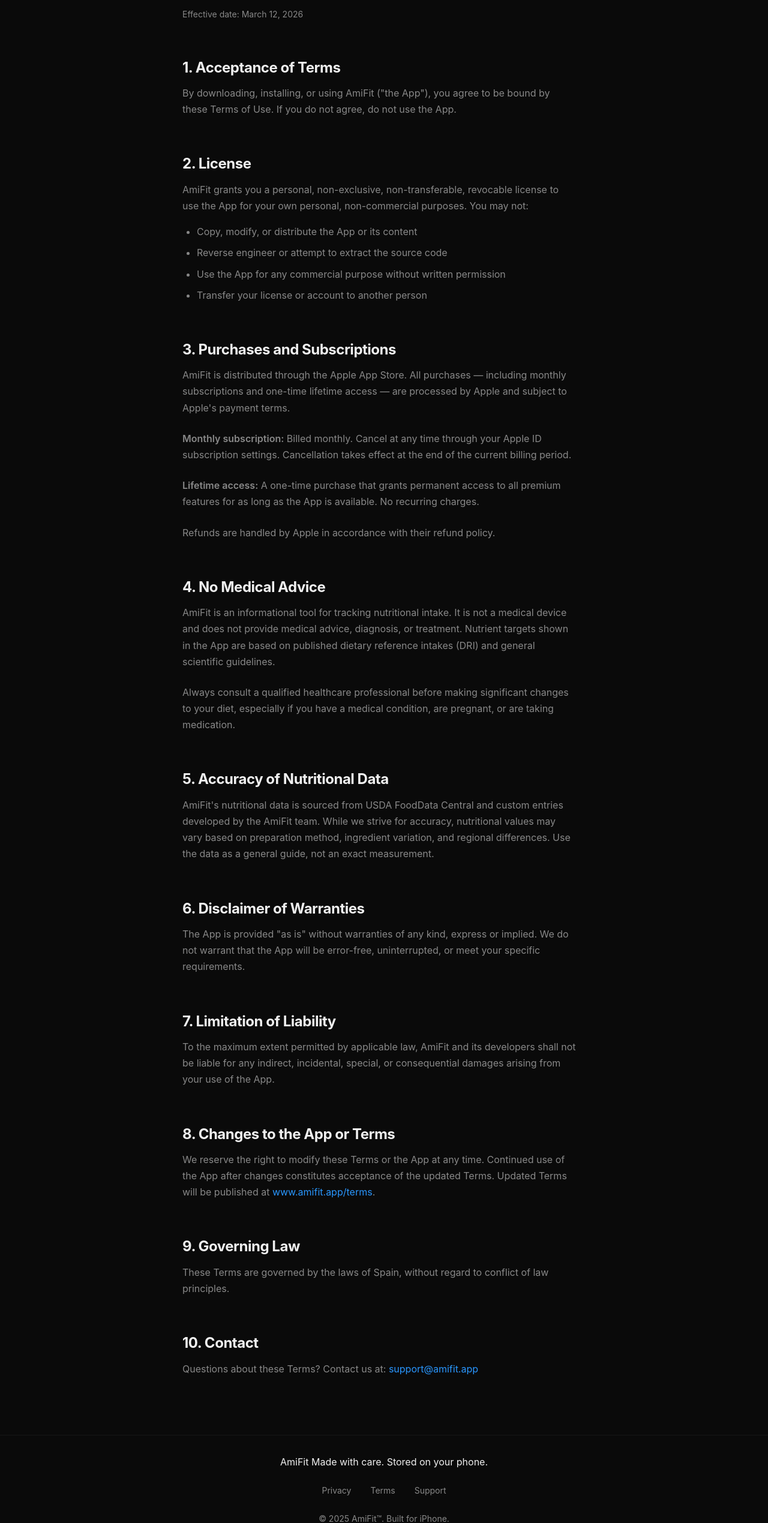
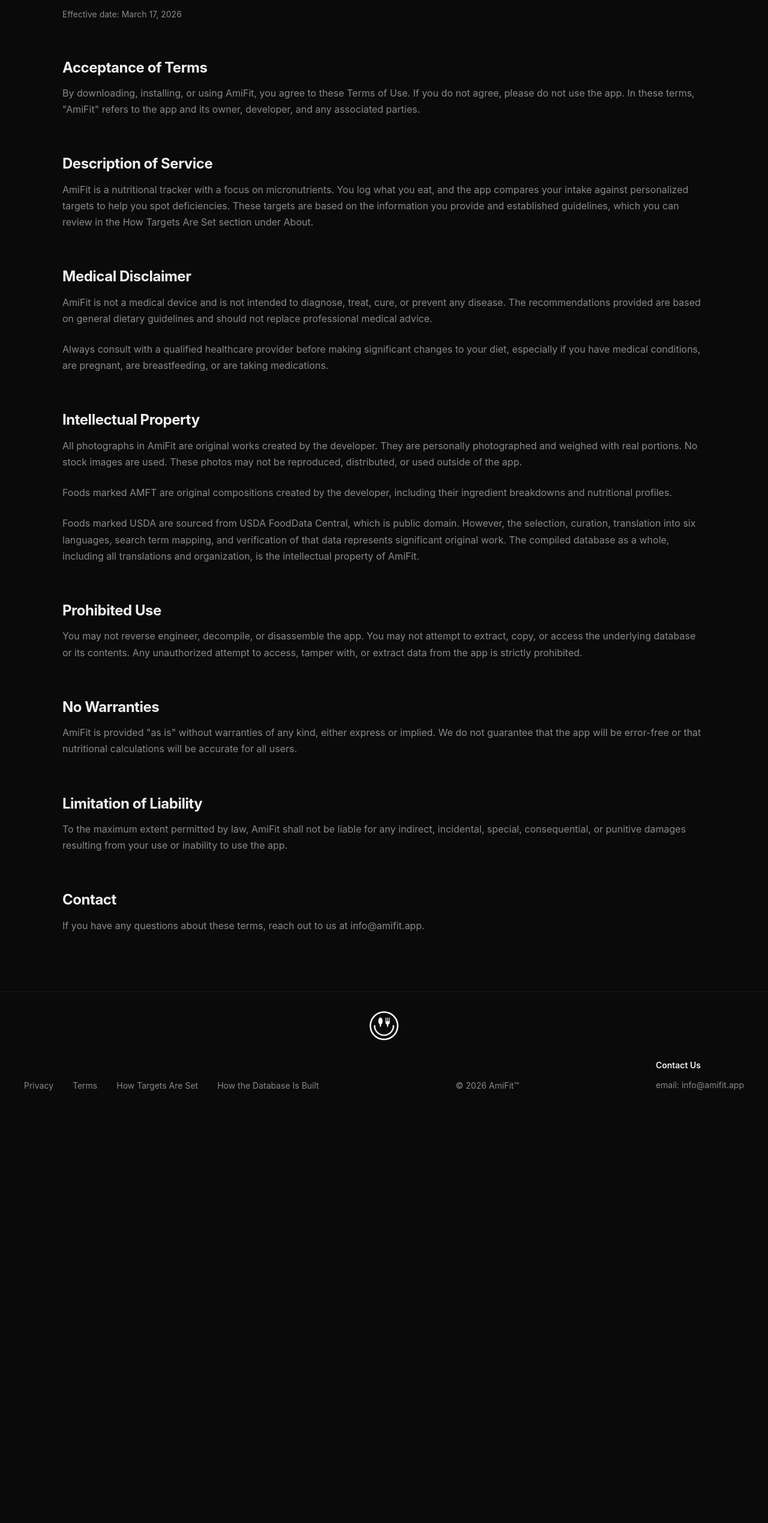
Before and after one commit to sebae91/amifit-web, a plain HTML site: page terms.html in a window 1280 px wide. Shown: the part 221-2760 px from the top of the page at 60% size. After the commit the page ends 2074 px from the top, so only its background shows below. Drawn offline with Linux system fonts and the light colour scheme.

Commit message:
privacy terms

```diff
--- a/terms.html
+++ b/terms.html
@@ -1,5 +1,5 @@
 <!-- This is the start of the terms.html file -->
-<!-- Last revised by your AI friend: 2026-03-12 -->
+<!-- Last revised by your AI friend: 2026-03-17 -->
 <!DOCTYPE html>
 <html lang="en">
 <head>
@@ -25,10 +25,11 @@
   <link rel="stylesheet" href="assets/css/animations.css">
 
   <style>
+    body { display: flex; flex-direction: column; min-height: 100vh; }
+    main { flex: 1; }
     .legal-page {
-      max-width: 720px;
-      margin: 0 auto;
-      padding: var(--space-12) var(--space-3);
+      padding-top: var(--space-12);
+      padding-bottom: var(--space-12);
     }
     .legal-page h1 {
       font-size: var(--text-3xl);
@@ -49,7 +50,7 @@
       font-size: var(--text-base);
       color: var(--color-text-muted);
       line-height: 1.7;
-      max-width: 65ch;
+      max-width: none;
     }
     .legal-page ul {
       padding-left: var(--space-3);
@@ -72,122 +73,72 @@
   <header>
     <nav class="nav" aria-label="Main navigation">
       <div class="nav__inner">
-        <a href="/" class="nav__logo" aria-label="AmiFit home">
+        <a href="index.html" class="nav__logo" aria-label="AmiFit home">
           <img src="assets/img/amifit_no_bg_dark.png" alt="AmiFit" width="32" height="32">
           <span class="nav__logo-text">AmiFit</span>
         </a>
         <div class="nav__right">
-          <a href="/" class="btn btn--ghost">← Back to home</a>
+          <a href="download.html" class="btn btn--primary">Download</a>
         </div>
       </div>
     </nav>
   </header>
 
   <main>
+    <div class="container">
     <div class="legal-page">
       <h1>Terms of Use</h1>
-      <p class="effective-date">Effective date: March 12, 2026</p>
+      <p class="effective-date">Effective date: March 17, 2026</p>
 
-      <h2>1. Acceptance of Terms</h2>
-      <p>
-        By downloading, installing, or using AmiFit ("the App"), you agree to be bound by these Terms of Use.
-        If you do not agree, do not use the App.
-      </p>
+      <h2>Acceptance of Terms</h2>
+      <p>By downloading, installing, or using AmiFit, you agree to these Terms of Use. If you do not agree, please do not use the app. In these terms, "AmiFit" refers to the app and its owner, developer, and any associated parties.</p>
 
-      <h2>2. License</h2>
-      <p>
-        AmiFit grants you a personal, non-exclusive, non-transferable, revocable license to use the App
-        for your own personal, non-commercial purposes. You may not:
-      </p>
-      <ul>
-        <li>Copy, modify, or distribute the App or its content</li>
-        <li>Reverse engineer or attempt to extract the source code</li>
-        <li>Use the App for any commercial purpose without written permission</li>
-        <li>Transfer your license or account to another person</li>
-      </ul>
+      <h2>Description of Service</h2>
+      <p>AmiFit is a nutritional tracker with a focus on micronutrients. You log what you eat, and the app compares your intake against personalized targets to help you spot deficiencies. These targets are based on the information you provide and established guidelines, which you can review in the How Targets Are Set section under About.</p>
 
-      <h2>3. Purchases and Subscriptions</h2>
-      <p>
-        AmiFit is distributed through the Apple App Store. All purchases — including monthly subscriptions
-        and one-time lifetime access — are processed by Apple and subject to Apple's payment terms.
-      </p>
-      <p>
-        <strong>Monthly subscription:</strong> Billed monthly. Cancel at any time through your Apple ID
-        subscription settings. Cancellation takes effect at the end of the current billing period.
-      </p>
-      <p>
-        <strong>Lifetime access:</strong> A one-time purchase that grants permanent access to all premium
-        features for as long as the App is available. No recurring charges.
-      </p>
-      <p>
-        Refunds are handled by Apple in accordance with their refund policy.
-      </p>
+      <h2>Medical Disclaimer</h2>
+      <p>AmiFit is not a medical device and is not intended to diagnose, treat, cure, or prevent any disease. The recommendations provided are based on general dietary guidelines and should not replace professional medical advice.</p>
+      <p>Always consult with a qualified healthcare provider before making significant changes to your diet, especially if you have medical conditions, are pregnant, are breastfeeding, or are taking medications.</p>
 
-      <h2>4. No Medical Advice</h2>
-      <p>
-        AmiFit is an informational tool for tracking nutritional intake. It is not a medical device and
-        does not provide medical advice, diagnosis, or treatment. Nutrient targets shown in the App are
-        based on published dietary reference intakes (DRI) and general scientific guidelines.
-      </p>
-      <p>
-        Always consult a qualified healthcare professional before making significant changes to your diet,
-        especially if you have a medical condition, are pregnant, or are taking medication.
-      </p>
+      <h2>Intellectual Property</h2>
+      <p>All photographs in AmiFit are original works created by the developer. They are personally photographed and weighed with real portions. No stock images are used. These photos may not be reproduced, distributed, or used outside of the app.</p>
+      <p>Foods marked AMFT are original compositions created by the developer, including their ingredient breakdowns and nutritional profiles.</p>
+      <p>Foods marked USDA are sourced from USDA FoodData Central, which is public domain. However, the selection, curation, translation into six languages, search term mapping, and verification of that data represents significant original work. The compiled database as a whole, including all translations and organization, is the intellectual property of AmiFit.</p>
 
-      <h2>5. Accuracy of Nutritional Data</h2>
-      <p>
-        AmiFit's nutritional data is sourced from USDA FoodData Central and custom entries developed
-        by the AmiFit team. While we strive for accuracy, nutritional values may vary based on preparation
-        method, ingredient variation, and regional differences. Use the data as a general guide, not an
-        exact measurement.
-      </p>
+      <h2>Prohibited Use</h2>
+      <p>You may not reverse engineer, decompile, or disassemble the app. You may not attempt to extract, copy, or access the underlying database or its contents. Any unauthorized attempt to access, tamper with, or extract data from the app is strictly prohibited.</p>
 
-      <h2>6. Disclaimer of Warranties</h2>
-      <p>
-        The App is provided "as is" without warranties of any kind, express or implied. We do not warrant
-        that the App will be error-free, uninterrupted, or meet your specific requirements.
-      </p>
+      <h2>No Warranties</h2>
+      <p>AmiFit is provided "as is" without warranties of any kind, either express or implied. We do not guarantee that the app will be error-free or that nutritional calculations will be accurate for all users.</p>
 
-      <h2>7. Limitation of Liability</h2>
-      <p>
-        To the maximum extent permitted by applicable law, AmiFit and its developers shall not be liable
-        for any indirect, incidental, special, or consequential damages arising from your use of the App.
-      </p>
+      <h2>Limitation of Liability</h2>
+      <p>To the maximum extent permitted by law, AmiFit shall not be liable for any indirect, incidental, special, consequential, or punitive damages resulting from your use or inability to use the app.</p>
 
-      <h2>8. Changes to the App or Terms</h2>
-      <p>
-        We reserve the right to modify these Terms or the App at any time. Continued use of the App after
-        changes constitutes acceptance of the updated Terms. Updated Terms will be published at
-        <a href="https://www.amifit.app/terms">www.amifit.app/terms</a>.
-      </p>
-
-      <h2>9. Governing Law</h2>
-      <p>
-        These Terms are governed by the laws of Spain, without regard to conflict of law principles.
-      </p>
-
-      <h2>10. Contact</h2>
-      <p>
-        Questions about these Terms? Contact us at:
-        <!-- Replace with real support email -->
-        <a href="mailto:support@amifit.app">support@amifit.app</a>
-      </p>
+      <h2>Contact</h2>
+      <p>If you have any questions about these terms, reach out to us at info@amifit.app.</p>
+    </div>
     </div>
   </main>
 
   <footer class="footer">
     <div class="footer__inner">
-      <div class="footer__brand">
-        <span class="footer__brand-name">AmiFit</span>
-        <span class="footer__tagline">Made with care. Stored on your phone.</span>
+      <div class="footer__icon">
+        <img src="assets/img/amifit_no_bg_dark.png" alt="AmiFit" width="48" height="48">
       </div>
-      <nav class="footer__links" aria-label="Footer navigation">
-        <a href="privacy.html">Privacy</a>
-        <a href="terms.html">Terms</a>
-        <a href="support.html">Support</a>
-      </nav>
-      <div class="footer__legal">
-        <p>&copy; 2025 AmiFit&#8482;. Built for iPhone.</p>
+      <div class="footer__bar">
+        <nav class="footer__links" aria-label="Footer navigation">
+          <a href="privacy.html">Privacy</a>
+          <a href="terms.html">Terms</a>
+          <a href="targets.html">How Targets Are Set</a>
+          <a href="database.html">How the Database Is Built</a>
+        </nav>
+        <div class="footer__legal">
+          <p>&copy; 2026 AmiFit&#8482;</p>
+        </div>
+        <div class="footer__contact">
+          <p class="footer__contact-title">Contact Us</p>
+          <span>email: info@amifit.app</span>
+        </div>
       </div>
     </div>
   </footer>
```
Also changed, not shown: download.html (added, +138 -0 lines), index.html (+2 -2 lines), privacy.html (+35 -104 lines).
